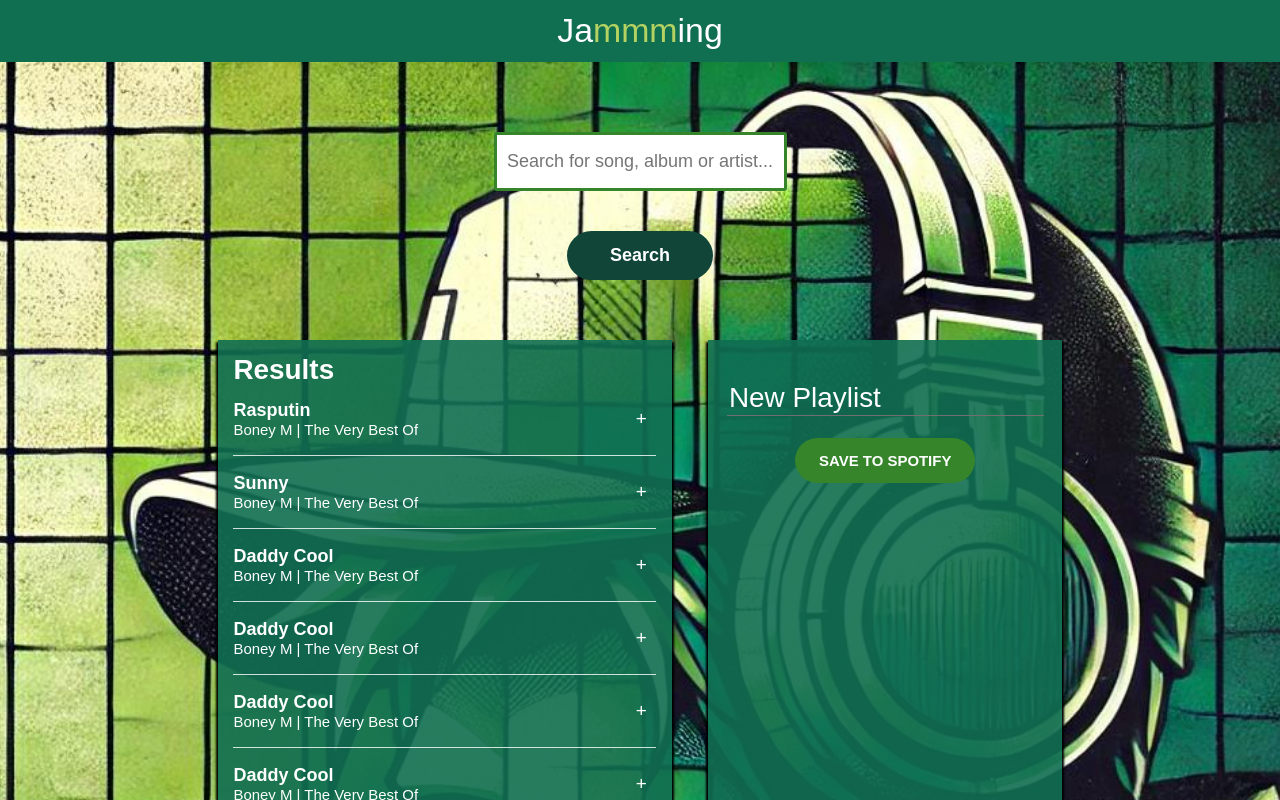
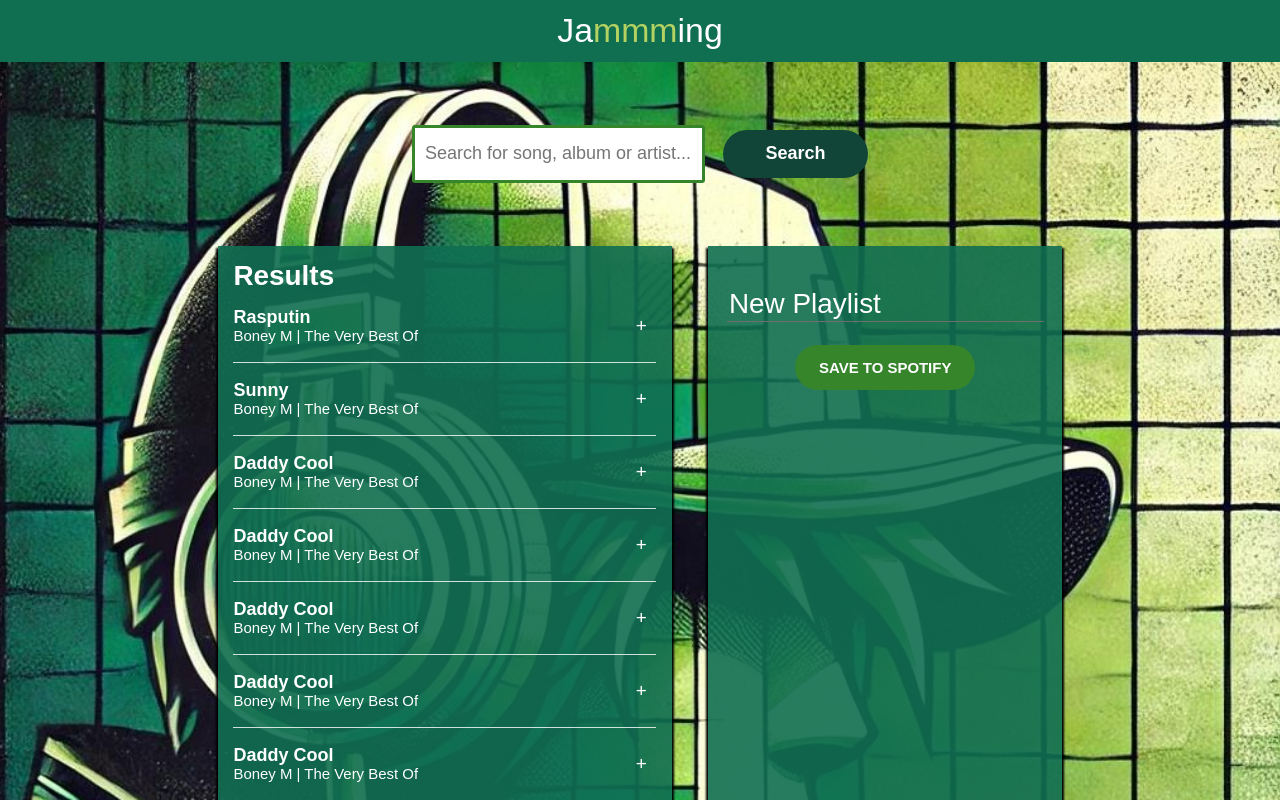
Before and after one commit to luneroka/jammming, a React (Vite) app in the folder frontend/: page / in a window 1280 px wide. Shown: the top 800 px of the page. Built offline with nearby package versions, Linux system fonts and the light colour scheme.

Commit message:
Modified background and search-bar styling

```diff
--- a/frontend/src/css/SearchBar.css
+++ b/frontend/src/css/SearchBar.css
@@ -1,9 +1,10 @@
 .search-bar {
   display: flex;
-  flex-direction: column;
   align-items: center;
-  padding-top: 3.94rem;
-  margin-bottom: 3.33rem;
+  justify-content: center;
+  gap: 1rem;
+  padding-top: 3.50rem;
+  margin-bottom: 3.50rem;
 }
 
 .search-bar input {
@@ -11,7 +12,6 @@
   padding: 0.88rem 0;
   border: 3px solid #36852b;
   border-radius: 3px;
-  margin-bottom: 2.22rem;
   color: #114538;
   text-align: center;
   font-size: 1rem;
```
Also changed, not shown: frontend/src/css/background_photo.jpg, 1 other file (tests, documents, lock files or other folders).
